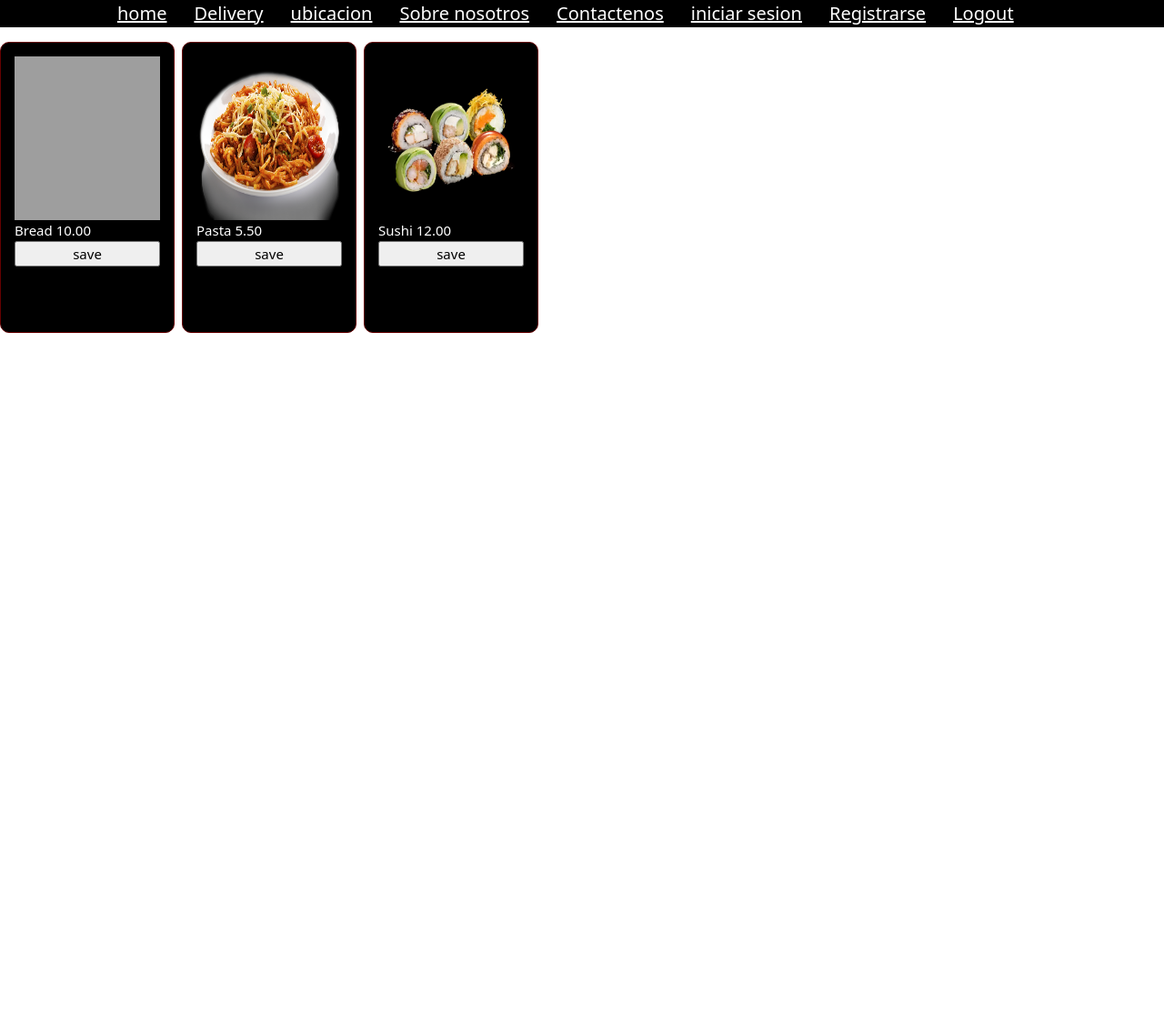
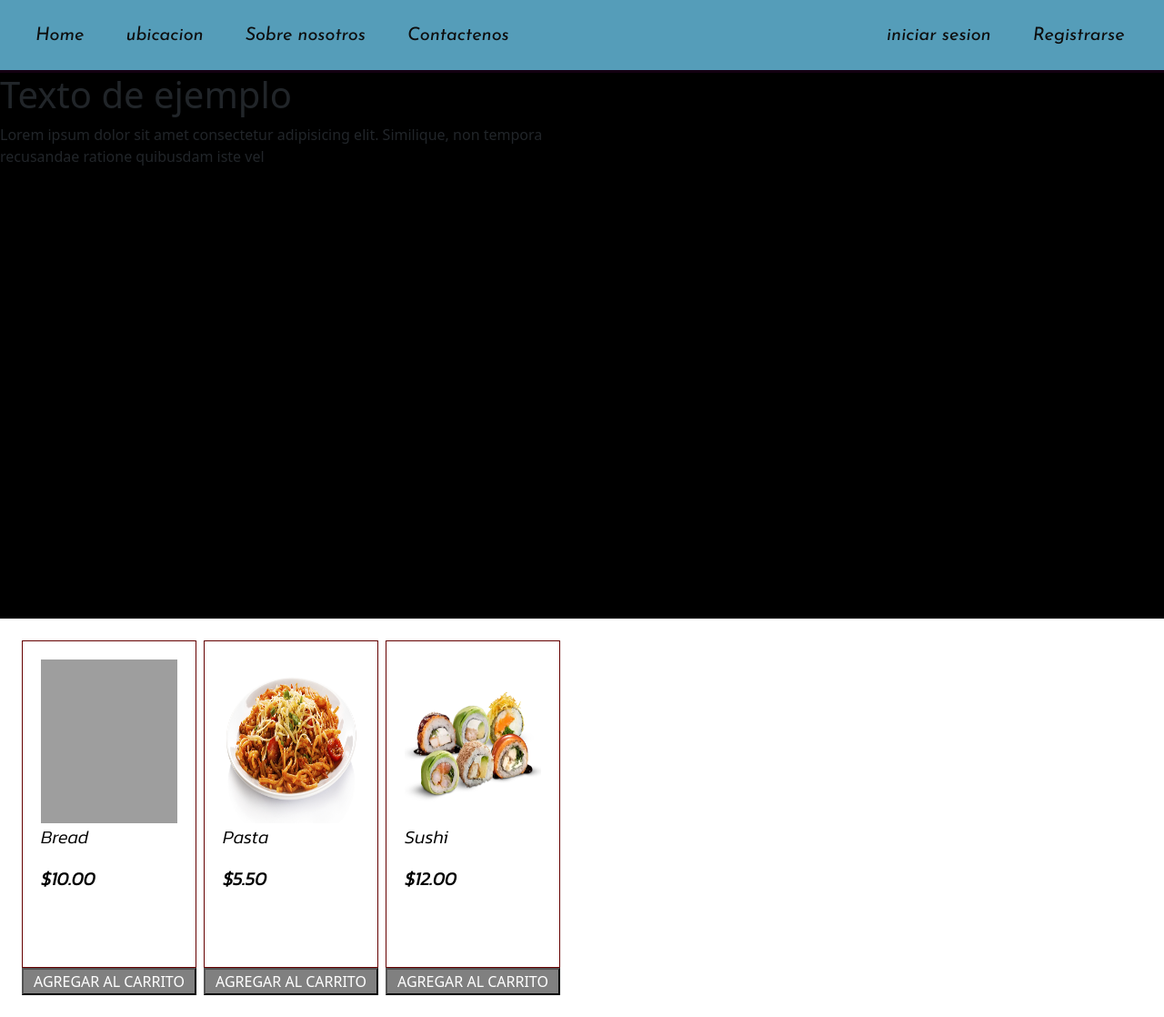
Before and after one commit to Eyvarjgc/Ecommerce-, a Django app: page / in a window 1280 px wide. Shown: the whole page at 91% size. Before the commit the page ends 366 px from the top, so only its background shows below. Run offline with Django 4.2, Linux system fonts and the light colour scheme; data comes from the database, SQL or seed files in the repository; both versions use the stored data as it was after the commit; grey boxes are pictures that could not be loaded.

Commit message:
css para nav y card

```diff
--- a/ecommerce/templates/base.html
+++ b/ecommerce/templates/base.html
@@ -13,6 +13,12 @@
     <link href="https://cdn.jsdelivr.net/npm/bootstrap@5.0.2/dist/css/bootstrap.min.css" rel="stylesheet" integrity="sha384-EVSTQN3/azprG1Anm3QDgpJLIm9Nao0Yz1ztcQTwFspd3yD65VohhpuuCOmLASjC" crossorigin="anonymous">
     <script src="https://cdn.jsdelivr.net/npm/bootstrap@5.0.2/dist/js/bootstrap.bundle.min.js" integrity="sha384-MrcW6ZMFYlzcLA8Nl+NtUVF0sA7MsXsP1UyJoMp4YLEuNSfAP+JcXn/tWtIaxVXM" crossorigin="anonymous"></script>
 
+    <link rel="preconnect" href="https://fonts.googleapis.com">
+    <link rel="preconnect" href="https://fonts.gstatic.com" crossorigin>
+    <link href="https://fonts.googleapis.com/css2?family=Josefin+Sans:ital@1&display=swap" rel="stylesheet">
+    <link rel="preconnect" href="https://fonts.googleapis.com">
+<link rel="preconnect" href="https://fonts.gstatic.com" crossorigin>
+<link href="https://fonts.googleapis.com/css2?family=Kanit:ital,wght@1,300&display=swap" rel="stylesheet">
 </head>
 <body>
     {%include 'nav.html' %}
--- a/ecommerce/templates/home.html
+++ b/ecommerce/templates/home.html
@@ -3,22 +3,35 @@
 
 {%block content%}
 
-{%if request.user.is_authenticated%}
+{% comment %} {%if request.user.is_authenticated%}
 
 <h1>you are a authenthicated user<h1>
 
-{%endif%}
+{%endif%} {% endcomment %}
+<div class="firstbg">
+    <div class="col-6">
+        <h1>Texto de ejemplo</h1>
+        <p>Lorem ipsum dolor sit amet consectetur adipisicing elit. Similique, non tempora recusandae ratione quibusdam iste vel </p>
+    </div>
+    <div class="col-6 firstbg-image">
 
-<div class="container-products">
+    </div>
+
+
+</div>
+<div class="container-products p-4">
 {%for products in product%}
 
     <form action="" mehod="GET">
         <div class="products">
             <img class="products-image"src="{{products.image.url}}" alt="Image">
-            {{products.name}}
-            {{products.price}}
-            <input type="submit" value="save" name="save{{products.id}}" >
+            <p>{{products.name}}</p>
+            <p class="fw-bold">${{products.price}}</p>
         </div>
+        <div class="save">
+            <input type="submit" value="AGREGAR AL CARRITO" name="save{{products.id}}" >
+        </div>
+
     </form>
 
 {%endfor%}
--- a/ecommerce/templates/nav.html
+++ b/ecommerce/templates/nav.html
@@ -5,29 +5,34 @@
 
 
 
-<nav class="navmain">
-    <div class="container">
-        <ul class="flex">
+<nav class="navmain navbar navbar-expand bg-body-tertiary">
+        <ul class="flex navbar-nav col-md-12 p-3">
+                <div class="col-md-9 d-flex flex-row flex-wrap">
+                        <li class="nav-item "><a class="nav-link "  href="{%url 'home'%}">Home</a></li>
+                        <li class="nav-item "><a class="nav-link"  href="#">ubicacion</a></li>
+                        <li class="nav-item "><a class="nav-link"  href="#">Sobre nosotros</a></li>
+                        <li class="nav-item "><a class="nav-link"  href="#">Contactenos</a></li>
+                </div>
+                <div class="col-md-3 d-flex flex-row flex-wrap">
+                {%if request.user.is_authenticated%}
 
-            <li><a href="{%url 'home'%}">home</a></li>
-            <li><a href="{%url 'delivery'%}">Delivery</a></li>
-            <li><a href="#">ubicacion</a></li>
-            <li><a href="#">Sobre nosotros</a></li>
-            <li><a href="#">Contactenos</a></li>
+                        <li class="nav-item "><a class="nav-link"  href="{%url 'carrito'%}">Carrito</a></li>
+                        <li class="nav-item "><a class="nav-link"  href="#">Perfil</a></li>
 
-            {%if request.user.is_authenticated%}
-            <li><a href="#">Perfil</a></li>
-            <li><a href="{%url 'LogoutUser' %}">Logout</a></li>
-            <li><a href="{%url 'addproduct' %}">add-product</a></li>
-            {%else%}
-            <li><a href="{%url 'login' %}">iniciar sesion</a></li>
-            <li><a href="{% url 'register' %}">Registrarse</a></li>
-            <li><a href="{%url 'LogoutUser' %}">Logout</a></li>
+                        <!-- <li class="nav-item "><a class="nav-link"  href="{%url 'LogoutUser' %}">Logout</a></li> -->
+                        <!-- <li class="nav-item "><a class="nav-link"  href="{%url 'addproduct' %}">add-product</a></li> -->
 
-            {%endif%}
+                {%else%}
 
+                <li class="nav-item "><a class="nav-link"  href="{%url 'login' %}">iniciar sesion</a></li>
+                <li class="nav-item "><a class="nav-link"  href="{% url 'register' %}">Registrarse</a></li>
+                <!--  <li class="nav-item "><a class="nav-link"  href="{%url 'LogoutUser' %}">Logout</a></li> -->
+
+                {%endif%}
+                </div>
         </ul>
-    </div>
+
+
 </nav>
 
 
--- a/ecommerce/urls.py
+++ b/ecommerce/urls.py
@@ -9,6 +9,6 @@ urlpatterns = [
     path('LogoutUser/',views.LogoutUser,name="LogoutUser"),
 
     # PAGES
-    path('delivery/', views.delivery,name='delivery'),
+    path('carrito/', views.carrito,name='carrito'),
     path('addproduct/',views.addproduct,name="addproduct"),
 ]
--- a/ecommerce/views.py
+++ b/ecommerce/views.py
@@ -27,7 +27,7 @@ def home(request):
     return render(request,'home.html',context)
 
 
-def delivery(request):
+def carrito(request):
     Listproduct = car.objects.all()
     # Priceproduct = car.
 
@@ -46,7 +46,7 @@ def delivery(request):
     context = {
         'ProductsList':Listproduct
     }
-    return render(request,'delivery.html',context)
+    return render(request,'carrito.html',context)
 
 
 
--- a/static/css/style.css
+++ b/static/css/style.css
@@ -1,9 +1,14 @@
-a{text-decoration: none;}
-li{list-style: none;}
-
+/* a{text-decoration: none;}
+li{list-style: none;} */
+/* font-family: 'Josefin Sans', sans-serif; */
+/* font-family: 'Kanit', sans-serif; */
+body{
+background-color: #0E2954;
+}
 .navmain{
-    background-color: rgb(0, 0, 0);
-
+    background-color: #559db9;
+    height: 10vh;
+    border-bottom: 3px solid #140012;
 }
 .flex{
     display: flex;
@@ -13,13 +18,29 @@ li{list-style: none;}
 .flex li a{
     margin: 15px;
     font-size: 20px;
-    color:white;
-    transition: all;
+    color: rgb(13, 13, 13);
+    transition: all 0.5s;
+    font-family: 'Josefin Sans', sans-serif;
 }
 .flex li a:hover{
     border-bottom: white 2px solid;
     transition-timing-function: ease-in-out;
+    color: gray;
 }
+
+.firstbg{
+    background-color: black;
+    height: 75vh;
+    width: 100%;
+}
+.firstbg-image{
+    /* background-image:  */
+}
+
+
+
+
+
 .products-image{
     max-width: 200px;
     height: 180px;
@@ -32,16 +53,21 @@ li{list-style: none;}
 }
 .products{
     border: 1px solid rgb(101, 0, 0);
-    background-color: black;
-    color: white;
-    border-radius: 10px;
+    background-color: rgb(255, 255, 255);
+    color: rgb(0, 0, 0);
     padding: 1em;
     display: inline-flex;
     flex-direction: column;
-    font-size: 15px;
-    height: 40vh;
+    font-size: 20px;
+    height: 45vh;
     width: 15vw;
     transition: all 1s;
+    font-family: 'Kanit', sans-serif;
+}
+.save input{
+    width: 15vw;
+    background-color: gray;
+    color: white;
 
 }
 .products:hover{
```
Also changed, not shown: ecommerce/templates/profile.html (+8 -0 lines), db.sqlite3, ecommerce/templates/carrito.html (renamed from ecommerce/templates/delivery.html), static/media/None/Productfav.jpg (added).
